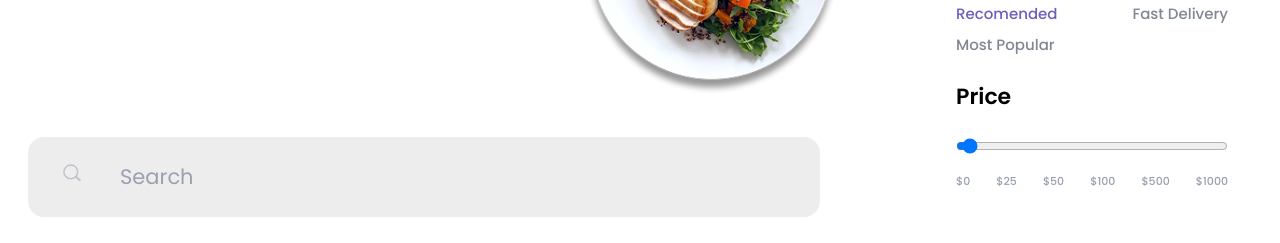
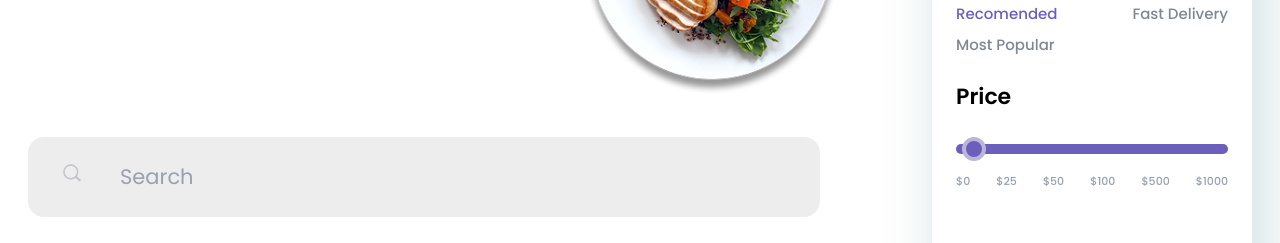
Before and after one commit to MantroDevelop/Eatly, a website: page menu.html in a window 1280 px wide. Shown: the part 495-738 px from the top of the page. Drawn offline with Linux system fonts and the light colour scheme.

Commit message:
add shadows

```diff
--- a/global.css
+++ b/global.css
@@ -64,3 +64,25 @@
 .bg {
     background: url("/img/PurpleBg.jpg");
 }
+
+.shadowChoicer {
+    box-shadow: 10px 25px 60px 0 rgba(0, 90, 100, 0.2);
+}
+
+.slider {
+    -webkit-appearance: none;
+    height: 10px;
+    border-radius: 999px;
+    background: #6C5FBC;
+    outline: none;
+}
+
+.slider::-webkit-slider-thumb {
+    -webkit-appearance: none;
+    width: 24px;
+    height: 24px;
+    border-radius: 50%;
+    background: #6C5FBC;
+    border: 4px solid #BBB6D7;
+    cursor: pointer;
+}
```
Also changed, not shown: dist/output.css.
